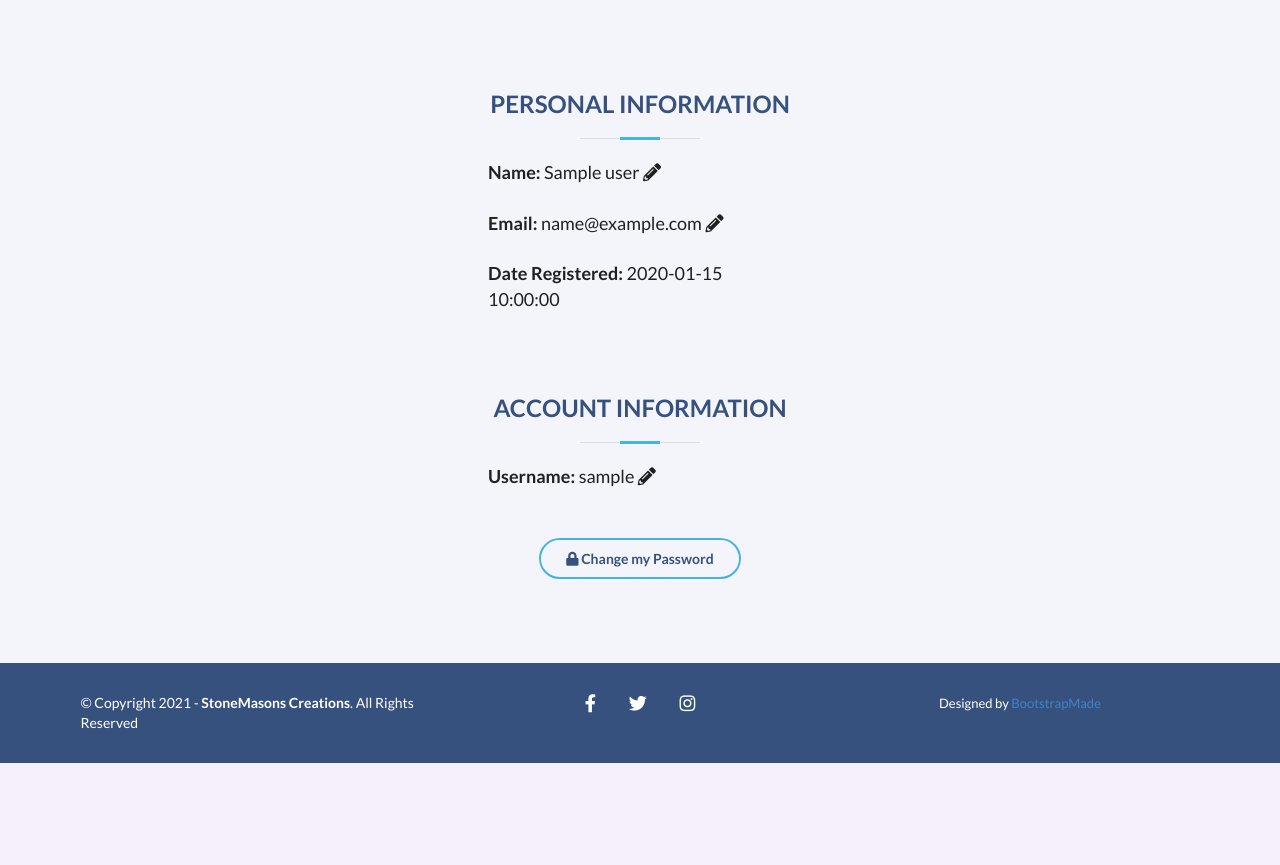
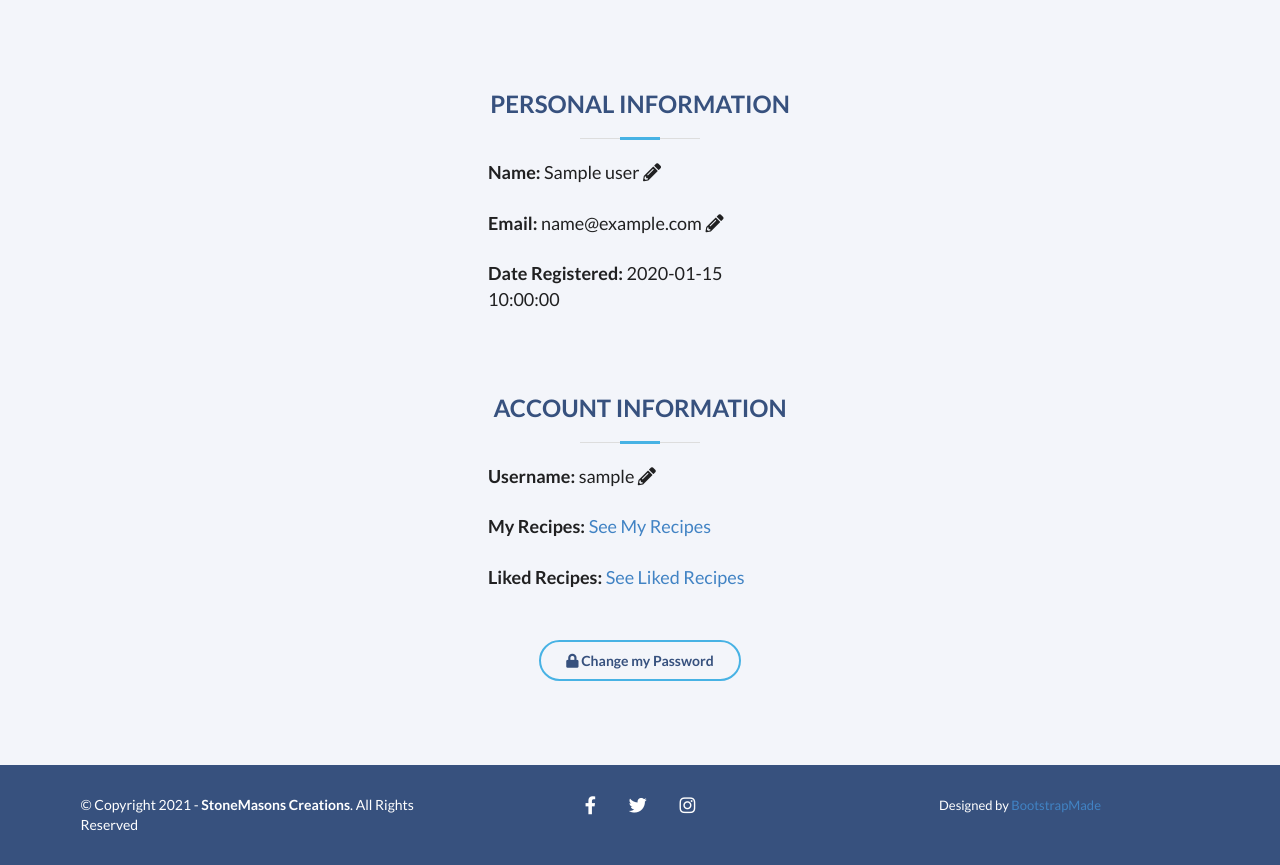
Before and after one commit to StoneMasons4106/connect-recipes, a Flask app: page /my-profile in a window 1280 px wide. Shown: the part 641-1506 px from the top of the page. Before the commit the page ends 1404 px from the top, so only its background shows below. Run offline with Flask 2, Linux system fonts and the light colour scheme; the visitor is signed in with stand-in values (Sample User, id 1); grey boxes marked "Sample" are stand-in pictures; a database or web service that is not in the repository returns one stand-in record (values such as "Sample title"); some libraries are stand-ins or nearby versions.

Commit message:
Only allowed ImgBB links to be used for uploading pictures. Added nonfunctioning my recipes and liked recipes links to profile page.

```diff
--- a/static/assets/css/my-style.css
+++ b/static/assets/css/my-style.css
@@ -38,7 +38,7 @@ p {
     margin-bottom:25px;
 }
 
-#search button:hover, #register button:hover, #login button:hover, #change-password button:hover, #profile a:hover, .modal button:hover, #imgbb:hover {
+#search button:hover, #register button:hover, #login button:hover, #change-password-button:hover, .modal button:hover, #imgbb:hover {
     background-color: #47b2e4;
     color:#fff;
     transition: 0.3s;
--- a/static/assets/js/script.js
+++ b/static/assets/js/script.js
@@ -159,7 +159,7 @@ $("#profile-picture-save-changes").click(function () {
       '<div class="alert alert-warning alert-dismissible fade show flashes" role="alert"> <strong>You cannot update this to an empty field.</strong> <button type="button" class="btn-close" data-bs-dismiss="alert" aria-label="Close"></button> </div>'
     );
     $("#profile-picture-modal").modal("hide");
-  } else if ($("#profile-picture-input").val().includes("https://") && ($("#profile-picture-input").val().includes(".jpg") || $("#profile-picture-input").val().includes(".png"))) {
+  } else if ($("#profile-picture-input").val().includes("https://i.ibb.co/") && ($("#profile-picture-input").val().includes(".jpg") || $("#profile-picture-input").val().includes(".png"))) {
     $.ajax({
       type: "POST",
       url: "/my-profile",
@@ -179,7 +179,7 @@ $("#profile-picture-save-changes").click(function () {
     $("#profile-picture-modal").modal("hide");
   } else {
     $("#hero").after(
-      '<div class="alert alert-warning alert-dismissible fade show flashes" role="alert"> <strong>Input not a valid format. URL must begin with https:// and end with .jpg or .png.</strong> <button type="button" class="btn-close" data-bs-dismiss="alert" aria-label="Close"></button> </div>'
+      '<div class="alert alert-warning alert-dismissible fade show flashes" role="alert"> <strong>Input not a valid ImgBB format. URL must begin with https://i.ibb.co/ and have a .jpg or .png file extension.</strong> <button type="button" class="btn-close" data-bs-dismiss="alert" aria-label="Close"></button> </div>'
     );
     $("#profile-picture-modal").modal("hide");
   }
--- a/templates/profile.html
+++ b/templates/profile.html
@@ -295,6 +295,14 @@ messages %}
             <span id="username-field">{{ username }}</span>
             <i class="fas fa-pencil-alt pointer" id="username-pencil"></i>
           </p>
+          <p class="profile-info content">
+            <strong>My Recipes:</strong>
+            <a href="#" class="light-blue-text profile-info-recipes">See My Recipes</a>
+          </p>
+          <p class="profile-info content">
+            <strong>Liked Recipes:</strong>
+            <a href="#" class="light-blue-text profile-info-recipes">See Liked Recipes</a>
+          </p>
         </div>
         <div class="change-password">
           <a
```
